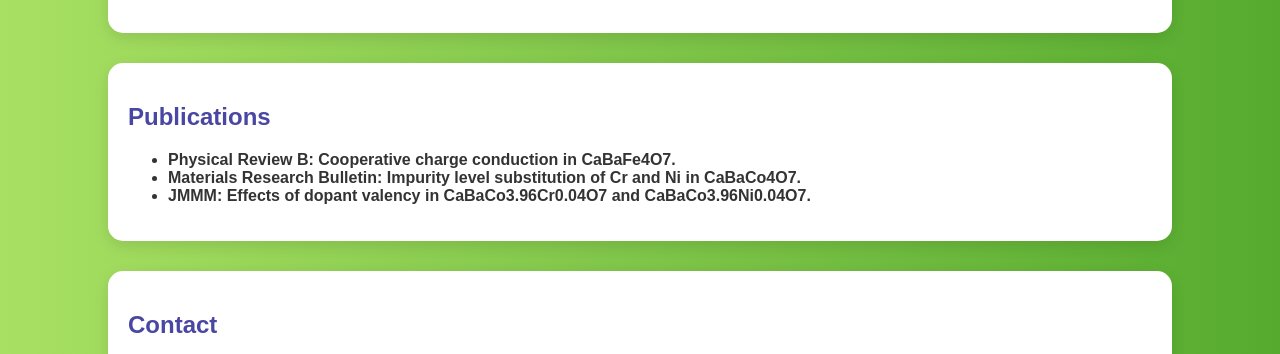
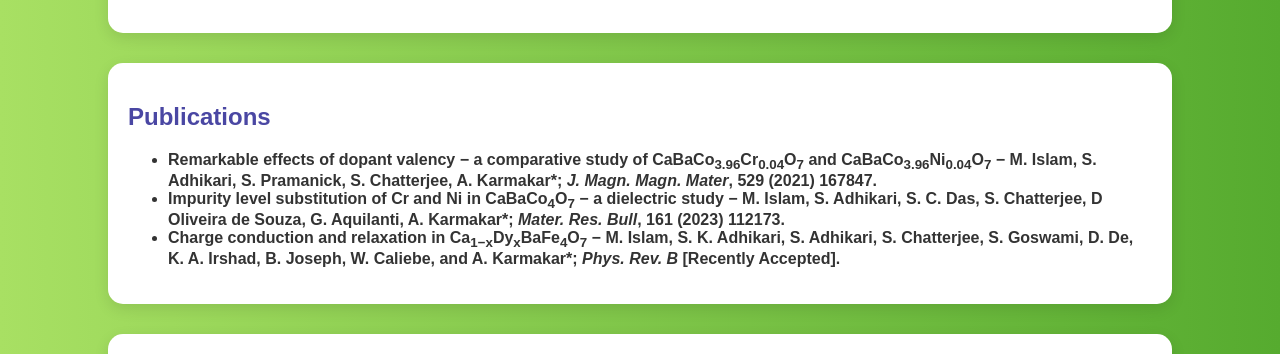
Before and after one commit to MijuPhys/MijuPhys.github.io, a plain HTML site: page index.html in a window 1280 px wide. Shown: the part 1302-1656 px from the top of the page. Drawn offline with Linux system fonts and the light colour scheme; a script that the page names is missing.

Commit message:
Update index.html

```diff
--- a/index.html
+++ b/index.html
@@ -87,14 +87,27 @@
 
 
 
-    <section id="publications">
-        <h2>Publications</h2>
-        <ul>
-            <li><strong>Physical Review B:</strong> Cooperative charge conduction in CaBaFe4O7.</li>
-            <li><strong>Materials Research Bulletin:</strong> Impurity level substitution of Cr and Ni in CaBaCo4O7.</li>
-            <li><strong>JMMM:</strong> Effects of dopant valency in CaBaCo3.96Cr0.04O7 and CaBaCo3.96Ni0.04O7.</li>
-        </ul>
-    </section>
+    <section id="publications" class="section">
+    <h2>Publications</h2>
+    <ul>
+        <li>
+            Remarkable effects of dopant valency − a comparative study of CaBaCo<sub>3.96</sub>Cr<sub>0.04</sub>O<sub>7</sub> and
+            CaBaCo<sub>3.96</sub>Ni<sub>0.04</sub>O<sub>7</sub> − M. Islam, S. Adhikari, S. Pramanick, S. Chatterjee, A. Karmakar*;
+            <em>J. Magn. Magn. Mater</em>, 529 (2021) 167847.
+        </li>
+        <li>
+            Impurity level substitution of Cr and Ni in CaBaCo<sub>4</sub>O<sub>7</sub> − a dielectric study − M. Islam, S. Adhikari,
+            S. C. Das, S. Chatterjee, D Oliveira de Souza, G. Aquilanti, A. Karmakar*;
+            <em>Mater. Res. Bull</em>, 161 (2023) 112173.
+        </li>
+        <li>
+            Charge conduction and relaxation in Ca<sub>1−x</sub>Dy<sub>x</sub>BaFe<sub>4</sub>O<sub>7</sub> − M. Islam, S. K. Adhikari,
+            S. Adhikari, S. Chatterjee, S. Goswami, D. De, K. A. Irshad, B. Joseph, W. Caliebe, and A. Karmakar*;
+            <em>Phys. Rev. B</em> [Recently Accepted].
+        </li>
+    </ul>
+</section>
+
 
     <section id="contact">
         <h2>Contact</h2>
```
